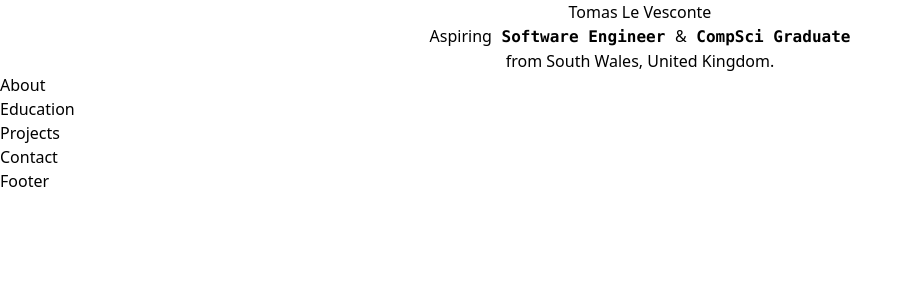
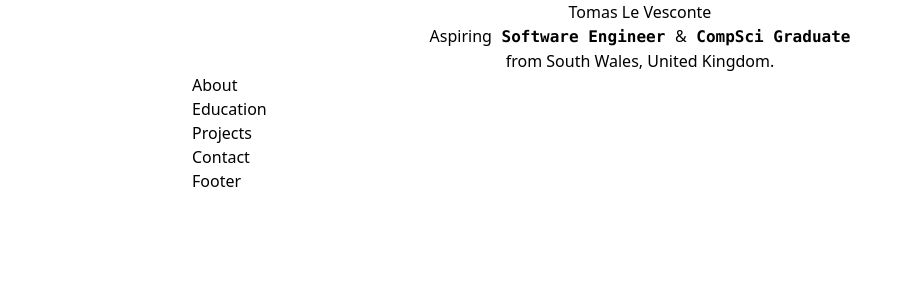
Before and after one commit to tlevesconte/portfolio-website, a React (Create React App) app: page / in a window 1280 px wide. Shown: the top 300 px of the page, without its empty margins (0-913 px from the left). Built offline with nearby package versions, Linux system fonts and the light colour scheme.

Commit message:
Add max width container

```diff
--- a/src/App.js
+++ b/src/App.js
@@ -10,6 +10,7 @@ import Footer from './components/sections/Footer';
 function App() {
   return (
     <div className='App'>
+      <div className='static max-w-4xl mx-auto'>
         <Header />
         <About />
         <Education />
@@ -17,6 +18,7 @@ function App() {
         <Contact />
         <Footer />
       </div>
+    </div>
   );
 }
 
```
Lines whose indentation alone changed are shown as unchanged.
